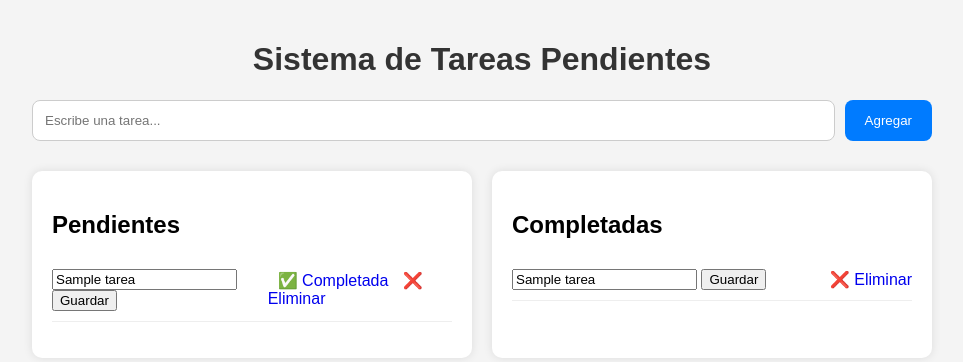
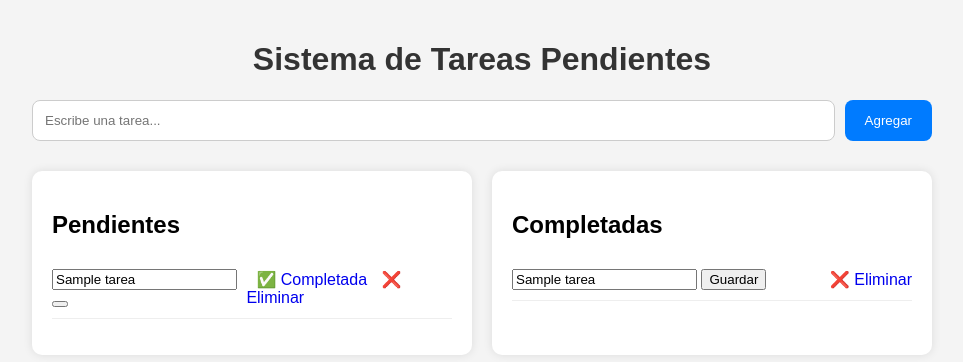
Before and after one commit to AnthonyRoni/proyecto, a Flask app: page / in a window 1280 px wide. Shown: the top 362 px of the page, without its empty margins (158-1121 px from the left). Run offline with Flask 3, Linux system fonts and the light colour scheme; a database or web service that is not in the repository returns one stand-in record (values such as "Sample title").

Commit message:
Update index.html

```diff
--- a/templates/index.html
+++ b/templates/index.html
@@ -53,7 +53,7 @@
                                     >
 
                                     <button type="submit">
-                                        Guardar
+
                                     </button>
 
                                 </form>
```
